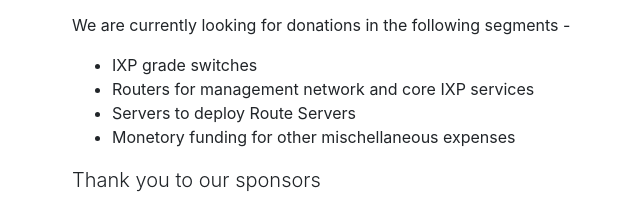
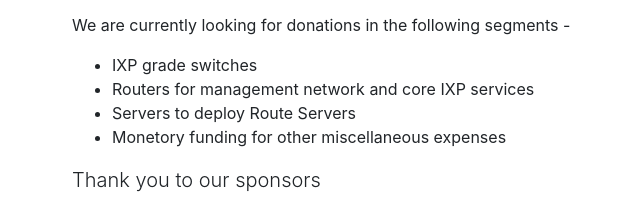
Before and after one commit to yugandhar91/amr-ix.net, a website with bundled scripts: page index.html in a window 1280 px wide. Shown: the part 3411-3619 px from the top of the page, 203-843 px from the left. Built offline with nearby package versions, Linux system fonts and the light colour scheme.

Commit message:
fixing typo

```diff
--- a/index.html
+++ b/index.html
@@ -167,7 +167,7 @@
                 <li>IXP grade switches</li>
                 <li>Routers for management network and core IXP services</li>
                 <li>Servers to deploy Route Servers</li>
-                <li>Monetory funding for other mischellaneous expenses</li>
+                <li>Monetory funding for other miscellaneous expenses</li>
               </ul>
             </p>
             <p class="lead">
```
